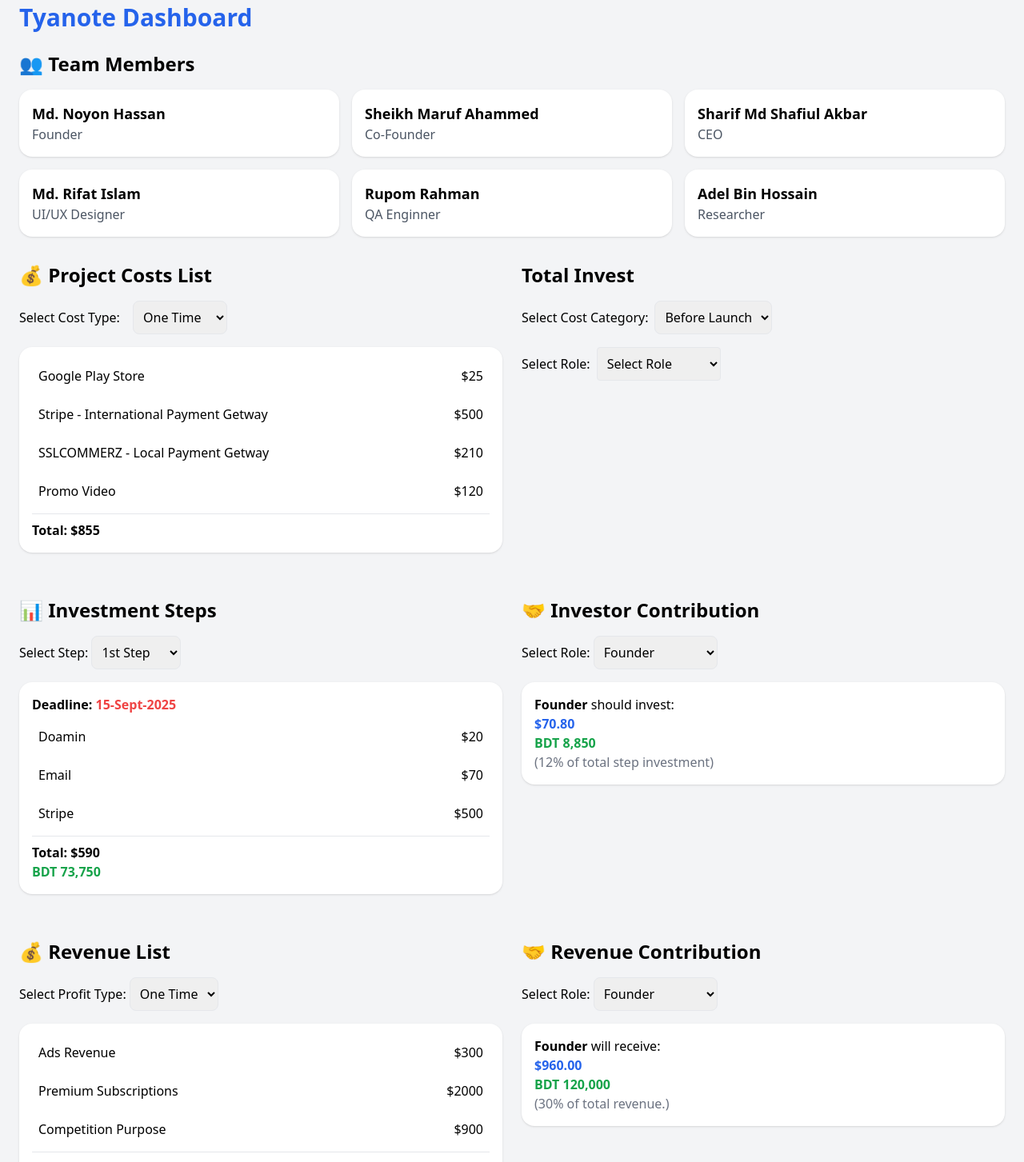
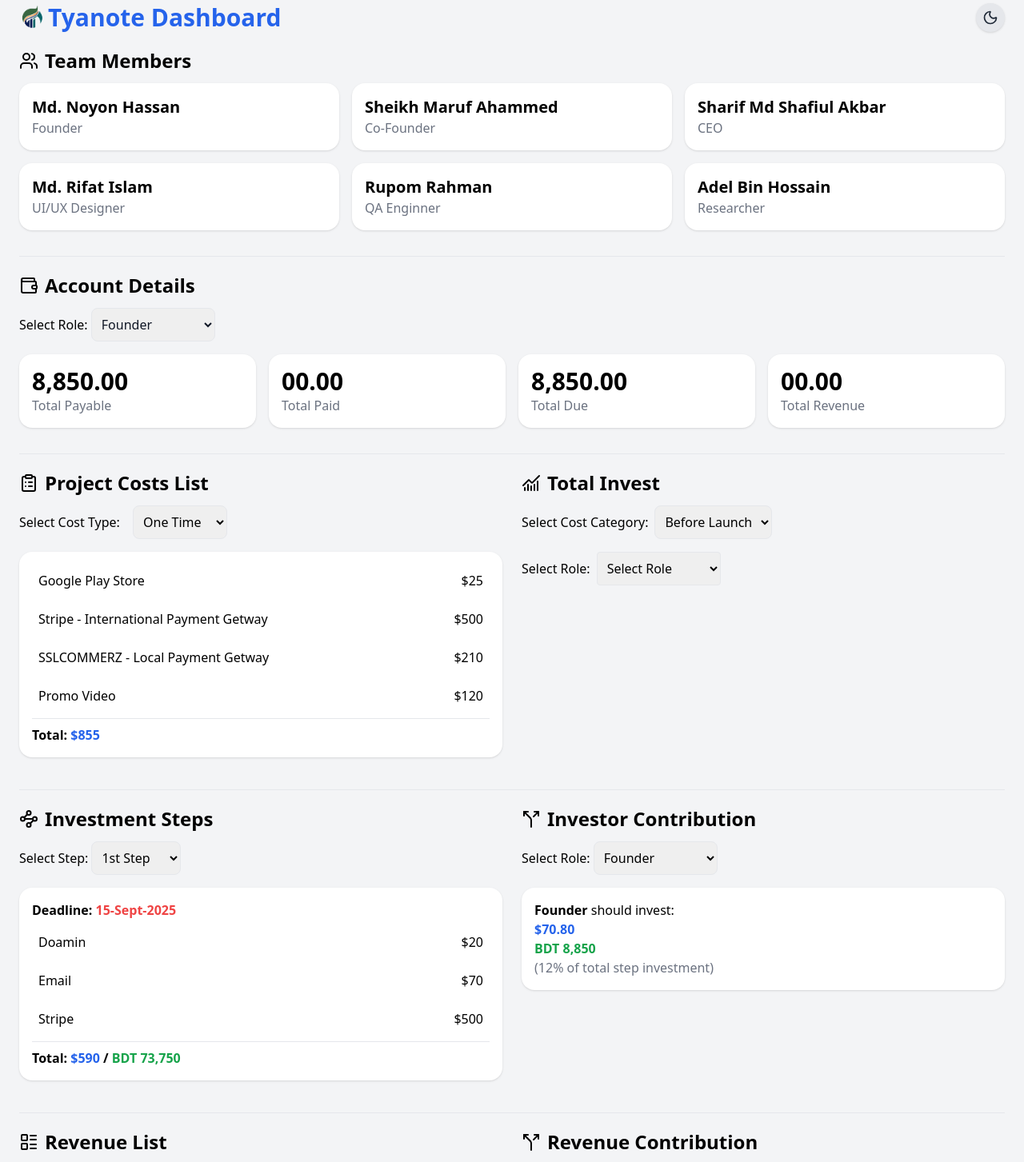
Before and after one commit to s-maruf-a-787/Tyanote-Record, a React (Vite) app: page / in a window 1280 px wide. Shown: the part 20-1473 px from the top of the page at 80% size. Built offline with nearby package versions, Linux system fonts and the light colour scheme.

Commit message:
darkMode

```diff
--- a/index.html
+++ b/index.html
@@ -1,5 +1,5 @@
 <!DOCTYPE html>
-<html lang="en">
+<html lang="en" class="light">
   <head>
     <meta charset="utf-8" />
     <title>Tyanote Dashboard</title>
@@ -7,7 +7,7 @@
     <link rel="icon" type="image/png" href="/Tyanote_Logo.png" />
 
   </head>
-  <body class="">
+  <body class="bg-white text-black dark:bg-grey-900 dark:text-white">
     <div id="root"></div>
 
     <script type="module" src="/src/main.jsx"></script>
--- a/package.json
+++ b/package.json
@@ -9,6 +9,7 @@
     "preview": "vite preview"
   },
   "dependencies": {
+    "lucide-react": "^0.541.0",
     "react": "^18.2.0",
     "react-dom": "^18.2.0"
   },
--- a/src/App.jsx
+++ b/src/App.jsx
@@ -1,7 +1,22 @@
-import { useState } from "react";
+import { useEffect, useState } from "react";
+import { Sun, Moon, Users, Wallet, ClipboardList, ChartNoAxesCombined, Waypoints, Split, LayoutList } from "lucide-react";
+
+
+
 
 export default function App() {
 
+
+
+const [theme, setTheme] = useState(
+    localStorage.getItem("theme") || "light"
+  );
+
+  useEffect(() => {
+    document.documentElement.classList.remove("light", "dark");
+    document.documentElement.classList.add(theme);
+    localStorage.setItem("theme", theme);
+  }, [theme]);
 
 
 
@@ -14,6 +29,54 @@ export default function App() {
     { name: "Rupom Rahman", role: "QA Enginner" },
     { name: "Adel Bin Hossain", role: "Researcher" },
   ];
+
+
+
+
+    // ---------- Account Data ----------
+    const [accountType, setAccountType] = useState("founder");
+
+    const accounts = {
+    "founder": [
+    { balance: "8,850.00", status: "Total Payable" },
+    { balance: "00.00", status: "Total Paid" },
+    { balance: "8,850.00", status: "Total Due" },
+    { balance: "00.00", status: "Total Revenue" },
+  ],
+    "co-founder": [
+    { balance: "14,750.00", status: "Total Payable" },
+    { balance: "2,250.00", status: "Total Paid" },
+    { balance: "12,500.00", status: "Total Due" },
+    { balance: "00.00", status: "Total Revenue" },
+  ],
+    "ceo": [
+    { balance: "11,800", status: "Total Payable" },
+    { balance: "00.00", status: "Total Paid" },
+    { balance: "11,800.00", status: "Total Due" },
+    { balance: "00.00", status: "Total Revenue" },
+  ],
+    "ui/ux": [
+    { balance: "16,970.00", status: "Total Payable" },
+    { balance: "00.00", status: "Total Paid" },
+    { balance: "16,970.00", status: "Total Due" },
+    { balance: "00.00", status: "Total Revenue" },
+  ],
+    "qa": [
+    { balance: "18,450.00", status: "Total Payable" },
+    { balance: "00.00", status: "Total Paid" },
+    { balance: "18,450.00", status: "Total Due" },
+    { balance: "00.00", status: "Total Revenue" },
+  ],
+    "researcher": [
+    { balance: "2,950.00", status: "Total Payable" },
+    { balance: "00.00", status: "Total Paid" },
+    { balance: "2,950.00", status: "Total Due" },
+    { balance: "00.00", status: "Total Revenue" },
+  ],
+
+};
+
+
 
 
 
@@ -99,8 +162,8 @@ export default function App() {
     "Founder": 12,
     "Co-Founder": 20,
     "CEO": 16,
-    "UI/UX Designer": 24,
-    "QA Enginner": 24,
+    "UI/UX Designer": 23,
+    "QA Enginner": 25,
     "Researcher": 4,
 
   };
@@ -113,9 +176,9 @@ export default function App() {
 
 
 
-    // ---------- Total User Wise Investment ----------
+    // ---------- Total Investment Section----------
 
-  const [type, setType] = useState("before-launch");  // FIXED
+  const [type, setType] = useState("before-launch");
   const [role, setRole] = useState("");
 
   const costCategory =
@@ -156,8 +219,8 @@ export default function App() {
     "Co-Founder": 24,
     "CEO": 18,
     "UI/UX Designer": 14,
-    "QA Enginner": 10,
-    "Researcher": 5,
+    "QA Enginner": 11,
+    "Researcher": 4,
 
   };
 
@@ -169,11 +232,23 @@ export default function App() {
 
 
 
+
+
   return (
-    <div className="min-h-screen bg-gray-100  max-w-7xl mx-auto p-6">
-      <h1 className="text-3xl font-bold text-blue-600 mb-6">
-        Tyanote Dashboard
+    <div className="min-h-screen bg-gray-100  max-w-7xl mx-auto p-6 dark:bg-gray-900 dark:text-white">
+      <h1 className="text-3xl font-bold text-blue-600 mb-6 flex justify-between">
+        <span className="flex flex-row gap-1"> <img src="Tyanote_Logo.png" alt="" className="h-8 w-8 mt-0.5" />
+          <span>Tyanote Dashboard</span>
+        </span>
+        <button
+          onClick={() => setTheme(theme === "light" ? "dark" : "light")}
+          className="p-2 rounded-full bg-gray-200 dark:bg-gray-700 text-gray-800 dark:text-white shadow"
+        >
+      {theme === "light" ? <Moon className="w-5 h-5" /> : <Sun className="w-5 h-5" />}
+        </button>
       </h1>
+
+
 
 
 
@@ -181,15 +256,55 @@ export default function App() {
 
       {/* Members Section */}
       <section className="mb-8">
-        <h2 className="text-2xl font-semibold mb-4">👥 Team Members</h2>
+        <h2 className="text-2xl font-semibold flex item-center mb-4 gap-2 leading-none"><Users className="w-6 h-6" /> Team Members</h2>
         <div className="grid grid-cols-1 sm:grid-cols-2 lg:grid-cols-3 gap-4">
           {members.map((m, i) => (
             <div
               key={i}
-              className="p-4 bg-white rounded-2xl shadow hover:shadow-lg transition"
+              className="p-4 bg-white dark:bg-black  rounded-2xl shadow hover:shadow-lg transition dark:hover:shadow-[0_0_15px_rgba(255,255,255,0.2)]"
             >
-              <h3 className="font-bold text-lg">{m.name}</h3>
-              <p className="text-gray-600">{m.role}</p>
+              <h3 className="font-bold text-xl">{m.name}</h3>
+              <p className="text-gray-500">{m.role}</p>
+            </div>
+          ))}
+        </div>
+      </section>
+
+
+
+<hr className="my-2" />
+
+
+
+      {/* Account Section */}
+      <section className="mb-8 mt-6">
+        <h2 className="text-2xl font-semibold mb-4 flex item-center gap-2 leading-none"><Wallet className="w-6 h-6" /> Account Details</h2>
+
+        <div className="mb-4 ">
+          <label className="font-medium whitespace-nowrap">Select Role: </label>
+          <select
+            value={accountType}
+            onChange={(e) => setAccountType(e.target.value)}
+            className="p-2 border rounded-lg text-gray-900 dark:bg-black dark:text-gray-300"
+          >
+            <option value="founder">Founder</option>
+            <option value="co-founder">Co-Founder</option>
+            <option value="ceo">CEO</option>
+            <option value="ui/ux">UI/UX Designer</option>
+            <option value="qa">QA Engineer</option>
+            <option value="researcher">Researcher</option>
+          </select>
+        </div>
+
+
+        <div className="grid grid-cols-1 sm:grid-cols-2 lg:grid-cols-4 gap-4 ">
+          {accounts[accountType].map((m, i) => (
+            <div
+              key={i}
+              className="p-4 bg-white rounded-2xl shadow hover:shadow-lg transition dark:bg-black dark:hover:shadow-[0_0_15px_rgba(255,255,255,0.2)]"
+            >
+              <h3 className="font-bold text-3xl dark:text-green-600">{m.balance}</h3>
+              <p className="text-gray-500">{m.status}</p>
             </div>
           ))}
         </div>
@@ -198,19 +313,23 @@ export default function App() {
 
 
 
+<hr className="my-2" />
+
+
+
+
     <section className="grid grid-cols-1 md:grid-cols-2 gap-6 mt-6">
 
           {/* Cost Section */}
         <section className="mb-8">
-        <h2 className="text-2xl font-semibold mb-4">💰 Project Costs List</h2>
+        <h2 className="text-2xl font-semibold mb-4 flex item-center gap-2 leading-none"><ClipboardList className="w-6 h-6" /> Project Costs List</h2>
 
-        {/* Cost Selector */}
         <div className="mb-4">
           <label className="mr-3 font-medium">Select Cost Type: </label>
           <select
             value={costType}
             onChange={(e) => setCostType(e.target.value)}
-            className="p-2 border rounded-lg"
+            className="p-2 border rounded-lg dark:bg-black dark:text-gray-300"
           >
             <option value="one-time">One Time</option>
             <option value="per-month">Per Month</option>
@@ -218,46 +337,43 @@ export default function App() {
           </select>
         </div>
 
-        {/* Cost List */}
-        <div className="bg-white p-4 rounded-2xl shadow">
+        <div className="bg-white dark:bg-black p-4 rounded-2xl shadow">
           <ul className="space-y-2">
             {selectedCosts.map((c, i) => (
-              <li key={i} className="flex justify-between items-center gap-6 hover:bg-blue-100 hover:shadow rounded-lg p-2 transition">
+              <li key={i} className="flex justify-between items-center gap-6 hover:bg-gray-100 dark:hover:bg-gray-900 rounded-lg p-2 transition">
                 <span>{c.item}</span>
                 <span>${c.amount}</span>
               </li>
             ))}
           </ul>
           <hr className="my-2" />
-          <p className="font-bold">Total: ${totalCost}</p>
+          <p className="font-bold">Total: <span className="text-blue-600">${totalCost}</span></p>
         </div>
         </section>
 
           {/* Total Investment Section */}
         <section className="mb-8">
-      <h2 className="text-2xl font-semibold mb-4">Total Invest</h2>
+      <h2 className="text-2xl font-semibold mb-4 flex items-center gap-2 leading-none"> <ChartNoAxesCombined className="w-6 h-6" />Total Invest</h2>
 
-      {/* Select Cost Category */}
       <div className="flex flex-col xxl:flex-row xxl:item-center gap-4 mb-4">
         <div className="flex items-center gap-2">
         <label className="font-medium whitespace-nowrap">Select Cost Category: </label>
         <select
           value={type}
           onChange={(e) => setType(e.target.value)}
-          className="border p-2 rounded-lg"
+          className="border p-2 rounded-lg dark:bg-black dark:text-gray-300"
         >
           <option value="before-launch">Before Launch</option>
           <option value="after-launch">After Launch</option>
         </select>
         </div>
 
-        {/* Select Role */}
         <div className="flex items-center xxl:flex-row xxl:items-center gap-2">
         <label className="font-medium whitespace-nowrap">Select Role: </label>
         <select
           value={role}
           onChange={(e) => setRole(e.target.value)}
-          className="border p-2 rounded"
+          className="border p-2 rounded dark:bg-black dark:text-gray-300"
         >
           <option value="">Select Role</option>
           {Object.keys(rolePercentages).map((r) => (
@@ -269,11 +385,10 @@ export default function App() {
         </div>
       </div>
 
-      {/* Output Section */}
       {role && (
-        <div className="mt-4 bg-white p-4 rounded-2xl shadow">
+        <div className="mt-4 bg-white p-4 rounded-2xl shadow dark:bg-black">
           <h3 className="font-semibold mb-2">{role}
-          <ul className="list-disc list-inside text-gray-700">
+          <ul className="list-disc list-inside text-gray-500 ">
             {members
               .filter((m) => m.role === role)
               .map((m, i) => (
@@ -283,12 +398,13 @@ export default function App() {
           </h3>
 
           <div className="mt-4">
-            <p className="font-medium">Total Cost ({type}): ${totalCosts}</p>
+            <p className="font-medium">Total Cost ({type}): <span className="text-blue-600">${totalCosts}</span></p>
             <p>
               {role} Contribution ({rolePercentages[role]}%):{" "}
               <span className="font-bold">
-                ${contribution.toFixed(2)} / BDT{" "}
-                {(contribution * exchangeRate).toFixed(0)}
+                <span className="text-blue-600">${contribution.toFixed(2)} </span>
+                 /
+                <span className="text-green-600"> BDT{" "}{(contribution * exchangeRate).toFixed(0)}</span>
               </span>
             </p>
           </div>
@@ -299,10 +415,15 @@ export default function App() {
 
 
 
+<hr className="my-2" />
+
+
+
+
     <section className="grid grid-cols-1 md:grid-cols-2 gap-6 mt-6">
       {/* Investment Section */}
       <section className="mb-8">
-        <h2 className="text-2xl font-semibold mb-4">📊 Investment Steps</h2>
+        <h2 className="text-2xl font-semibold mb-4 flex items-center gap-2 leading-none"><Waypoints className="w-6 h-6" /> Investment Steps</h2>
 
         {/* Step Selector */}
         <div className="mb-4">
@@ -310,7 +431,7 @@ export default function App() {
           <select
             value={step}
             onChange={(e) => setStep(e.target.value)}
-            className="p-2 border rounded-lg"
+            className="p-2 border rounded-lg dark:bg-black dark:text-gray-300"
           >
             <option value="1st">1st Step</option>
             <option value="2nd">2nd Step</option>
@@ -319,30 +440,27 @@ export default function App() {
         </div>
 
         {/* Step Details */}
-        <div className="bg-white p-4 rounded-2xl shadow">
+        <div className="bg-white p-4 dark:bg-black rounded-2xl shadow">
           <p className="font-bold mb-2">
             Deadline:{" "}
             <span className="text-red-500">{selectedStep.deadline}</span>
           </p>
           <ul className="space-y-2">
             {selectedStep.expenses.map((e, i) => (
-              <li key={i} className="flex justify-between items-center gap-6 hover:bg-blue-100 hover:shadow rounded-lg p-2 transition">
+              <li key={i} className="flex justify-between items-center gap-6 hover:bg-gray-100 dark:hover:bg-gray-900 hover:shadow rounded-lg p-2 transition">
                 <span>{e.item}</span>
                 <span>${e.amount}</span>
               </li>
             ))}
           </ul>
           <hr className="my-2" />
-          <p className="font-bold">Total: ${totalInvestment}</p>
-          <p className="font-bold text-green-600">
-            BDT {totalInBDT.toLocaleString()}
-          </p>
+          <p className="font-bold">Total: <span className="text-blue-600">${totalInvestment}</span> / <span className="text-green-600">BDT {totalInBDT.toLocaleString()}</span></p>
         </div>
       </section>
 
       {/* Investor Contribution Section */}
       <section className="mb-8">
-      <h2 className="text-2xl font-semibold mb-4">🤝 Investor Contribution</h2>
+      <h2 className="text-2xl font-semibold mb-4 flex items-center gap-2 leading-none"><Split className="w-6 h-6" /> Investor Contribution</h2>
 
         {/* Role Selector */}
         <div className="mb-4">
@@ -350,7 +468,7 @@ export default function App() {
           <select
             value={selectedRole}
             onChange={(e) => setSelectedRole(e.target.value)}
-            className="p-2 border rounded-lg"
+            className="p-2 border rounded-lg dark:bg-black dark:text-gray-300"
           >
             {Object.keys(rolePercentages).map((role) => (
               <option key={role} value={role}>
@@ -360,8 +478,7 @@ export default function App() {
           </select>
         </div>
 
-        {/* Contribution Output */}
-        <div className="bg-white p-4 rounded-2xl shadow">
+        <div className="bg-white p-4 rounded-2xl shadow dark:bg-black">
           <p>
             <span className="font-bold">{selectedRole}</span> should invest:
           </p>
@@ -377,9 +494,12 @@ export default function App() {
         </div>
       </section>
 
-
     </section>
 
+
+
+
+<hr className="my-2" />
 
 
 
@@ -387,7 +507,7 @@ export default function App() {
     <section className="grid grid-cols-1 md:grid-cols-2 gap-6 mt-6">
           {/* Revenue Section */}
         <section className="mb-8">
-        <h2 className="text-2xl font-semibold mb-4">💰 Revenue List</h2>
+        <h2 className="text-2xl font-semibold mb-4 flex items-center gap-2 leading-none"><LayoutList className="w-6 h-6" /> Revenue List</h2>
 
         {/* Revenue Selector */}
         <div className="mb-4">
@@ -395,31 +515,31 @@ export default function App() {
           <select
             value={profitType}
             onChange={(e) => setProfitType(e.target.value)}
-            className="p-2 border rounded-lg"
+            className="p-2 border rounded-lg dark:bg-black dark:text-gray-300"
           >
             <option value="one-time">One Time</option>
 
           </select>
         </div>
         {/* Revenue Selector */}
-        <div className="bg-white p-4 rounded-2xl shadow">
+        <div className="bg-white dark:bg-black p-4 rounded-2xl shadow">
           <ul className="space-y-2">
             {revenue.map((c, i) => (
-              <li key={i} className="flex justify-between items-center gap-6 hover:bg-blue-100 hover:shadow rounded-lg p-2 transition">
+              <li key={i} className="flex justify-between items-center gap-6 hover:bg-gray-100 dark:hover:bg-gray-900 hover:shadow rounded-lg p-2 transition">
                 <span>{c.item}</span>
                 <span>${c.amount}</span>
               </li>
             ))}
           </ul>
           <hr className="my-2" />
-          <p className="font-bold">Total: ${totalRevenue}</p>
+          <p className="font-bold">Total: <span className="text-blue-600">${totalRevenue}</span></p>
         </div>
         </section>
 
 
           {/* Revenue Contribution Section */}
       <section className="mb-8">
-      <h2 className="text-2xl font-semibold mb-4">🤝 Revenue Contribution</h2>
+      <h2 className="text-2xl font-semibold mb-4 flex items-center gap-2 leading-none"><Split className="w-6 h-6" /> Revenue Contribution</h2>
 
         {/* Revenue Selector */}
         <div className="mb-4">
@@ -427,7 +547,7 @@ export default function App() {
           <select
             value={selectedRoles}
             onChange={(e) => setSelectedRoles(e.target.value)}
-            className="p-2 border rounded-lg"
+            className="p-2 border rounded-lg dark:bg-black dark:text-gray-300"
           >
             {Object.keys(revenuePercentages).map((role) => (
               <option key={role} value={role}>
@@ -438,7 +558,7 @@ export default function App() {
         </div>
 
         {/* Contribution Output */}
-        <div className="bg-white p-4 rounded-2xl shadow">
+        <div className="bg-white dark:bg-black p-4 rounded-2xl shadow">
           <p>
             <span className="font-bold">{selectedRoles}</span> will receive:
           </p>
@@ -458,8 +578,6 @@ export default function App() {
 
 
 
-
-
     </div>
   );
 }
--- a/tailwind.config.js
+++ b/tailwind.config.js
@@ -1,5 +1,6 @@
 /** @type {import('tailwindcss').Config} */
 export default {
+  darkMode: "class",
   content: [
     "./index.html",
     "./src/**/*.{js,ts,jsx,tsx}",
```
Also changed, not shown: src/assets/Tyanote_Logo.png (added), 1 other file (tests, documents, lock files or other folders).
